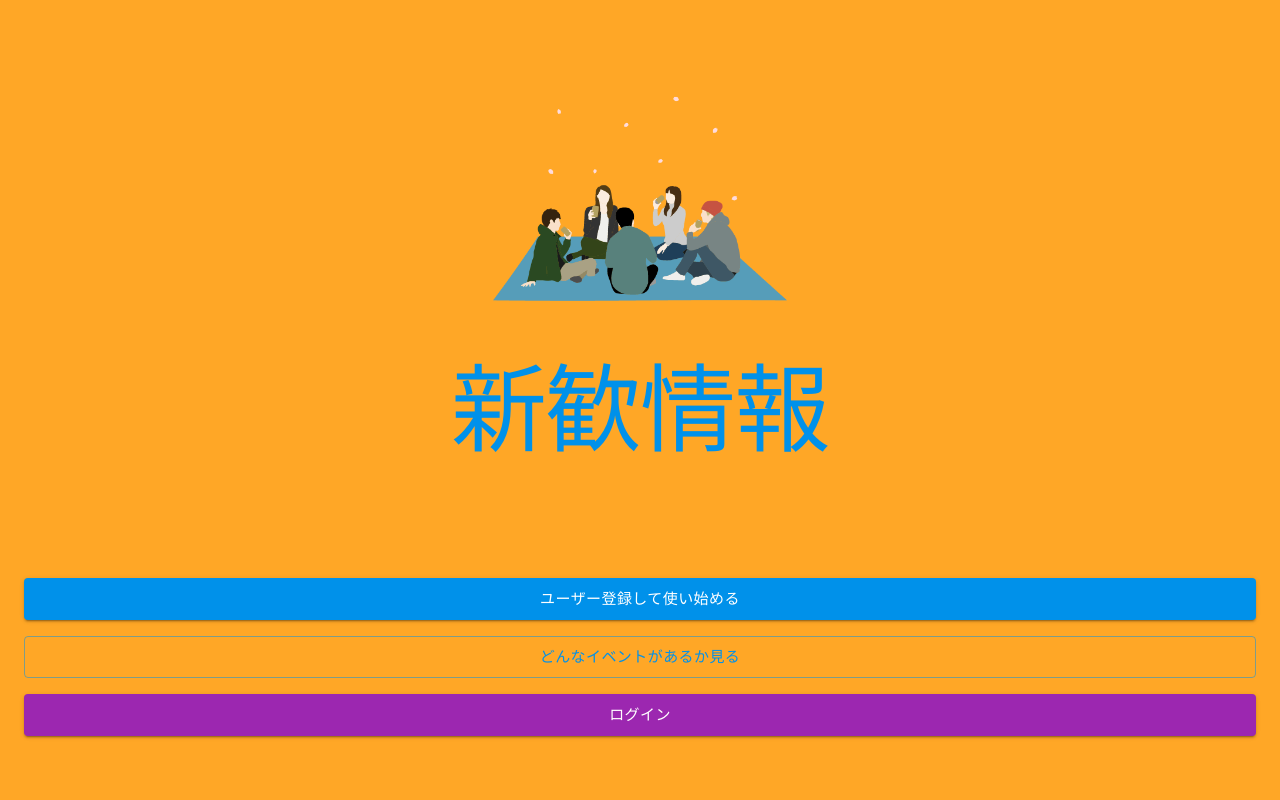
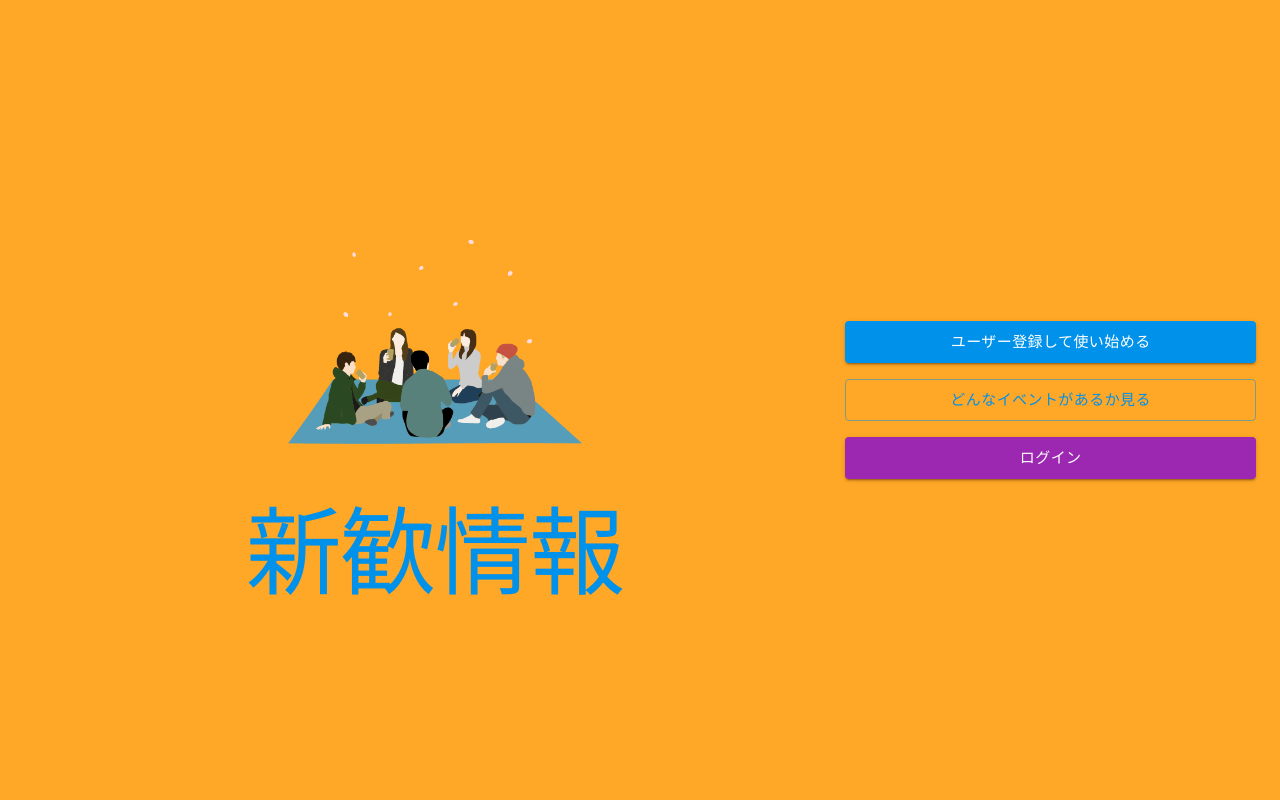
Before and after one commit to hotter6163/welcul, a Next.js app: page / in a window 1280 px wide. Shown: the top 800 px of the page. Built offline with nearby package versions, Linux system fonts and the light colour scheme.

Commit message:
hookを変更
useIsVerticallyを削除
useWindowDimensionsを追加

```diff
--- a/src/hooks/useIsVertically.ts
+++ /dev/null
@@ -1,24 +0,0 @@
-import { useState, useEffect } from 'react';
-
-
-export const useIsVertically = (): boolean => {
-  const getWindowDimensions = () => {
-    const { innerWidth: width, innerHeight: height } = window
-    return {
-      width,
-      height
-    }
-  }
-
-  const [windowDimensions, setWindowDimensions] =
-    useState<{ width: number, height: number }>({ width: 3, height: 5 })
-
-  useEffect(() => {
-    const onResize = () => {
-      setWindowDimensions(getWindowDimensions());
-    }
-    window.addEventListener('resize', onResize);
-    return () => window.removeEventListener('resize', onResize);
-  }, [])
-  return windowDimensions.width < windowDimensions.height ? true : false
-}
--- /dev/null
+++ b/src/hooks/useWindowDimensions.ts
@@ -0,0 +1,22 @@
+import { useState, useEffect } from 'react';
+
+export const getWindowDimensions = () => {
+  const { innerWidth: width, innerHeight: height } = window;
+  return {
+    width,
+    height
+  };
+}
+
+export const useWindowDimensions = (initialDimensions: { width: number, height: number }) => {
+  const [windowDimensions, setWindowDimensions] = useState(initialDimensions);
+  useEffect(() => {
+    setWindowDimensions(getWindowDimensions());
+    const onResize = () => {
+      setWindowDimensions(getWindowDimensions());
+    }
+    window.addEventListener('resize', onResize);
+    return () => window.removeEventListener('resize', onResize);
+  }, []);
+  return windowDimensions;
+}
--- a/src/pages/index.tsx
+++ b/src/pages/index.tsx
@@ -11,7 +11,7 @@ import {
 } from '@mui/material'
 
 import { wrapInLayout } from 'components/layouts/wrapInLayout'
-import { useIsVertically } from 'hooks/useIsVertically'
+import { useWindowDimensions } from 'hooks/useWindowDimensions'
 
 
 declare module '@mui/material/Button' {
@@ -27,7 +27,9 @@ type DisplayItem = {
 }
 
 const Page: NextPage<{ displayItems: DisplayItem[] }> = ({ displayItems }) => {
-  const isVertically = useIsVertically()
+  // SSGのための初期値としてiPhone SEの値を使用
+  const { width, height } = useWindowDimensions({ width: 375, height: 667 })
+  const isVertically = width < height ? true : false
 
   const renderedItems = displayItems.map((item, index) => (
     <Box
```
